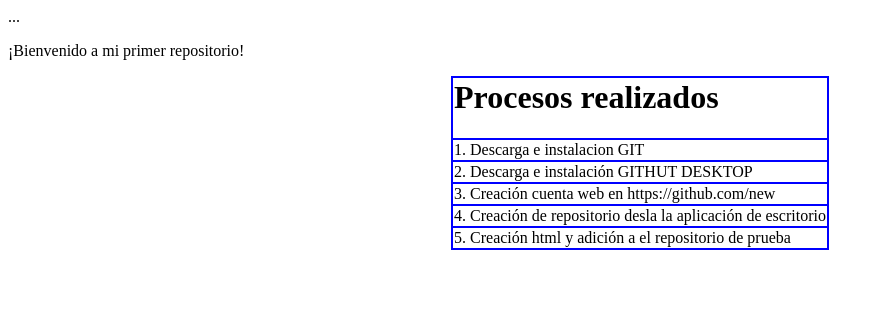
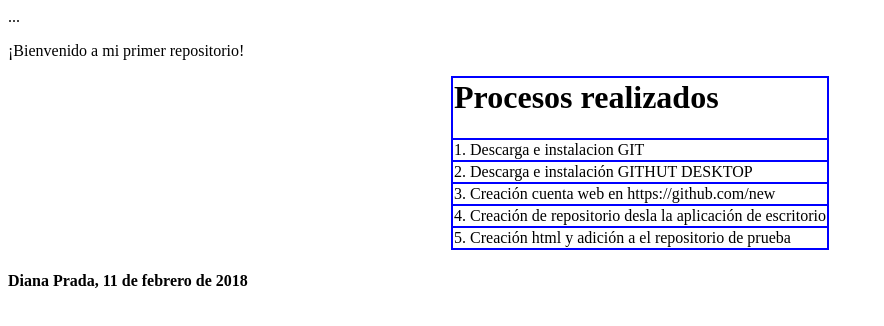
Before and after one commit to ivonneprd2/prueba, a plain HTML site: page index.html in a window 1280 px wide. Shown: the whole page, without its empty margins (0-884 px from the left). Drawn offline with Linux system fonts and the light colour scheme.

Commit message:
versión 2

```diff
--- a/index.html
+++ b/index.html
@@ -17,6 +17,8 @@
 		<tr><td>4. Creación de repositorio desla la aplicación de escritorio</td></tr>
 		<tr><td>5. Creación html y adición a el repositorio de prueba</td></tr>
 		</table>
+
+		<h4> Diana Prada, 11 de febrero de 2018 </h4>
 	  </div>
     </BODY>
 </HTML>
```
